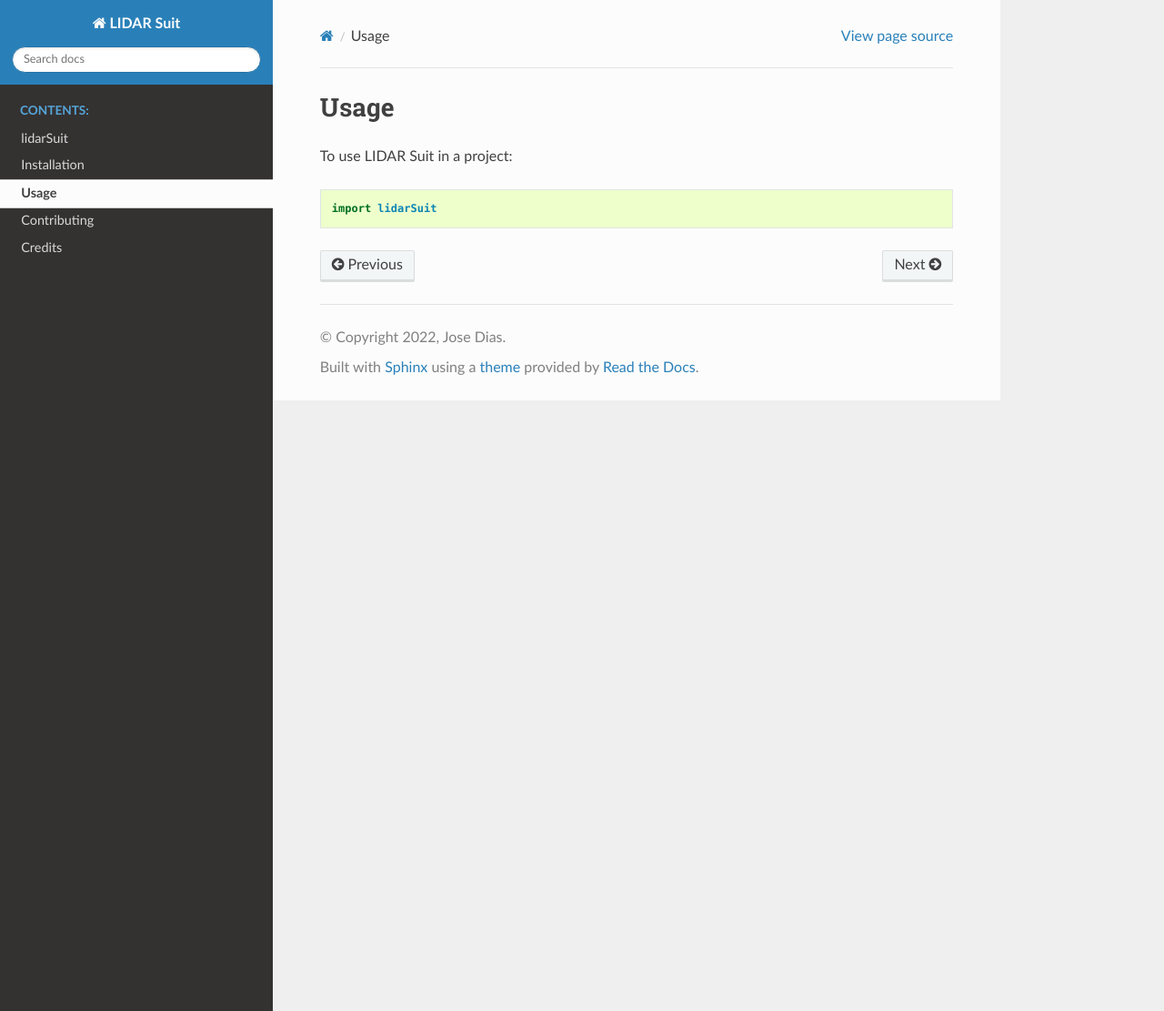
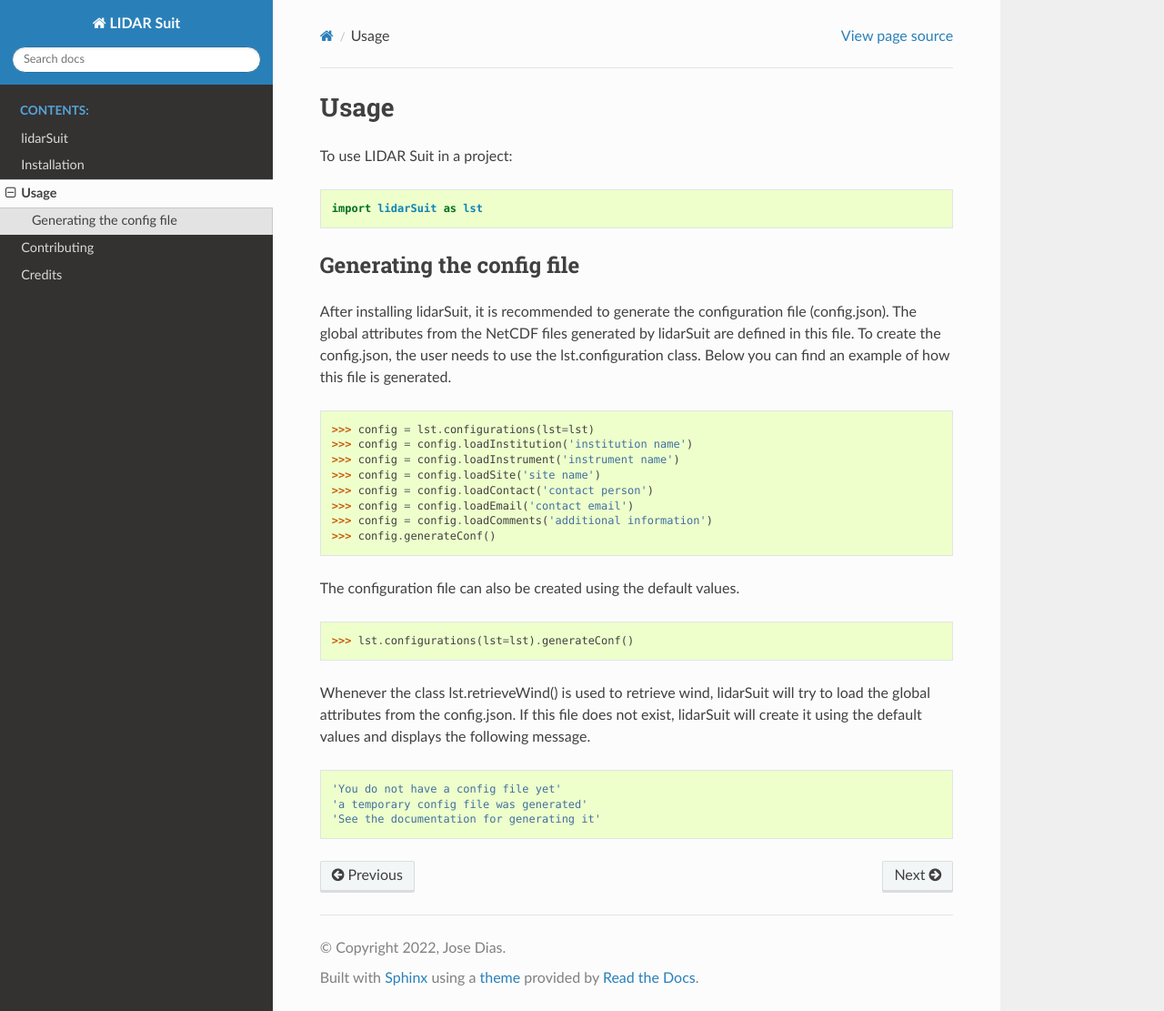
Before and after one commit to jdiasn/lidarwind, a Sphinx documentation site: the page built from docs/usage.rst, in a window 1280 px wide and 1111 px high. Shown: the whole window at 91% size. Built offline with Sphinx 7.4.7 and the Read the Docs theme 2.0.0, drawn with Linux system fonts in a browser that asks for light colours; formulas are drawn with MathJax 3; pages that are not in the unit, such as notebooks, are missing from menus; the version number could not be read and is left out.

Commit message:
Writing the initial usage section

```diff
--- a/docs/usage.rst
+++ b/docs/usage.rst
@@ -4,4 +4,38 @@
 
 To use LIDAR Suit in a project::
 
-    import lidarSuit
+    import lidarSuit as lst
+
+
+
+--------------------------
+Generating the config file
+--------------------------
+
+
+After installing lidarSuit, it is recommended to generate the configuration file (config.json). The global attributes from the NetCDF files generated by lidarSuit are defined in this file. To create the config.json, the user needs to use the lst.configuration class. Below you can find an example of how this file is generated.
+
+.. code-block:: python
+
+    >>> config = lst.configurations(lst=lst)
+    >>> config = config.loadInstitution('institution name')
+    >>> config = config.loadInstrument('instrument name')
+    >>> config = config.loadSite('site name')
+    >>> config = config.loadContact('contact person')
+    >>> config = config.loadEmail('contact email')
+    >>> config = config.loadComments('additional information')
+    >>> config.generateConf()
+
+The configuration file can also be created using the default values.
+
+.. code-block:: python
+
+    >>> lst.configurations(lst=lst).generateConf()
+
+Whenever the class lst.retrieveWind() is used to retrieve wind, lidarSuit will try to load the global attributes from the config.json. If this file does not exist, lidarSuit will create it using the default values and displays the following message.
+
+.. code-block:: python
+
+    'You do not have a config file yet'
+    'a temporary config file was generated'
+    'See the documentation for generating it'
```
